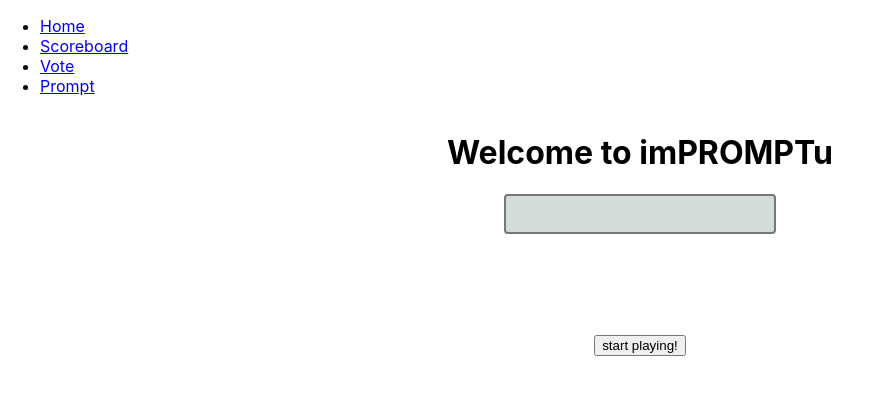
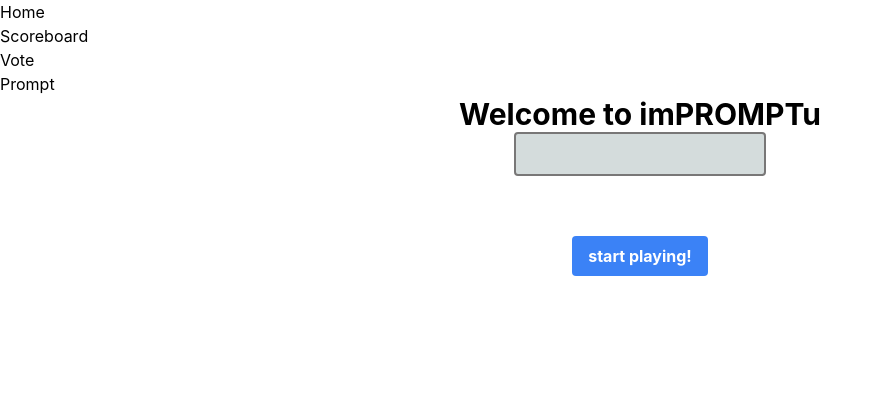
Before and after one commit to stewartkwokca/impromptu, a React (Create React App) app in the folder impromptu-client/: page / in a window 1280 px wide. Shown: the top 394 px of the page, without its empty margins (0-894 px from the left). Built offline with nearby package versions, Linux system fonts and the light colour scheme; no server answers.

Commit message:
Added TailwindCSS to the project
Changed the button appearance

```diff
--- a/impromptu-client/package.json
+++ b/impromptu-client/package.json
@@ -36,5 +36,8 @@
       "last 1 firefox version",
       "last 1 safari version"
     ]
+  },
+  "devDependencies": {
+    "tailwindcss": "^3.4.3"
   }
 }
--- a/impromptu-client/src/App.js
+++ b/impromptu-client/src/App.js
@@ -32,11 +32,11 @@ function MainPage() {
   return (
     <div className="MainPage">
       <div className = "grid-center-container">
-        <h1>Welcome to imPROMPTu</h1>
+        <h1 className="text-3xl font-bold">Welcome to imPROMPTu</h1>
         <FillInAnimation/>
-        <Spacer size="50px" />
+        <Spacer size="30px" />
         <form action="http://localhost:8000/prompt" method="post">
-          <button type="submit">start playing!</button>
+          <button class="bg-blue-500 hover:bg-blue-700 text-white font-bold py-2 px-4 rounded" type="submit">start playing!</button>
         </form>
       </div>
     </div>
--- a/impromptu-client/src/index.css
+++ b/impromptu-client/src/index.css
@@ -1,3 +1,7 @@
+@tailwind base;
+@tailwind components;
+@tailwind utilities;
+
 body {
   margin: 0;
   font-family: -apple-system, BlinkMacSystemFont, 'Segoe UI', 'Roboto', 'Oxygen',
--- /dev/null
+++ b/impromptu-client/tailwind.config.js
@@ -0,0 +1,8 @@
+/** @type {import('tailwindcss').Config} */
+module.exports = {
+  content: ["./src/**/*.{html,js}"],
+  theme: {
+    extend: {},
+  },
+  plugins: [],
+}
```
Also changed, not shown: 1 other file (tests, documents, lock files or other folders).
